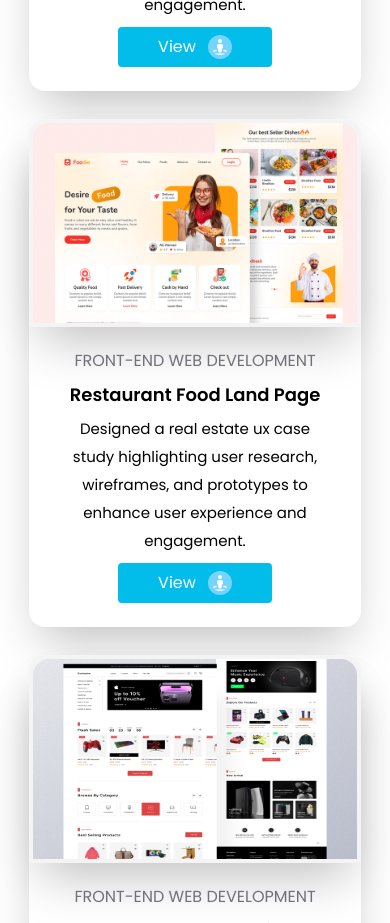
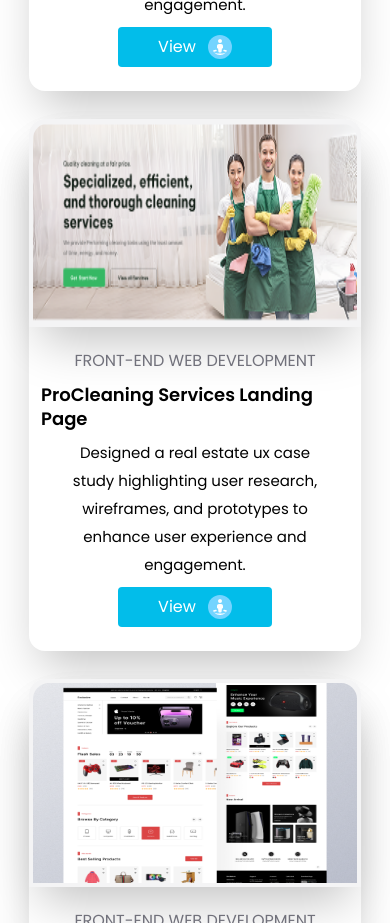
Before and after one commit to DsDigitalz/MyPortfolio-Project, a React (Vite) app: page / in a window 390 px wide. Shown: the part 6440-7363 px from the top of the page. Built offline with nearby package versions, Linux system fonts and the light colour scheme.

Commit message:
modified Portfolio.jsx

```diff
--- a/src/Components/Contact.jsx
+++ b/src/Components/Contact.jsx
@@ -84,7 +84,7 @@ export default function Contact() {
                 <a href="https://www.facebook.com/daniel.sanu.16/">
                   <FaFacebook className="cursor-pointer active:text-[#02BDEA]" />
                 </a>
-                <a href="https://x.com/settings/profile">
+                <a href="https://x.com/daniel_san4975">
                   <BsTwitterX className="cursor-pointer active:text-[#02BDEA]" />
                 </a>
                 <a href="https://www.linkedin.com/in/daniel-sanu-b89298374?utm_source=share&utm_campaign=share_via&utm_content=profile&utm_medium=android_app">
--- a/src/Components/Hero.jsx
+++ b/src/Components/Hero.jsx
@@ -38,8 +38,8 @@ export default function Hero() {
         <div className="mt-10 lg:mt-0  font-semibold text-[40px] flex flex-col items-center lg:items-start pb-5 lg:flex-1 lg:flex lg:flex-col    ">
           <div className="  w-full  lg:flex- lg:text-left">
             <div className="  lg:flex-none text-center lg:text-left ">
-              <h1 className="lg:text-[50px] ">Hi, I'm</h1>
-              <h1 className="lg:text-[50px] text-[#02BDEA]">Daniel Sanu</h1>
+              <h1 className="lg:text-[50px] xl:text-[60px]">Hi, I'm</h1>
+              <h1 className="lg:text-[50px] text-[#02BDEA] xl:text-[64px]">Daniel Sanu</h1>
             </div>
           </div>
           <p className="fade_text text-[16px] w-[70%] mt-3 text-center lg:text-left sm: lg:text-[18px] lg:w-full ">
@@ -54,7 +54,7 @@ export default function Hero() {
             <a href="https://www.facebook.com/daniel.sanu.16/">
               <FaFacebook className="cursor-pointer active:text-[#02BDEA]" />
             </a>
-            <a href="https://x.com/settings/profile">
+            <a href="https://x.com/daniel_san4975">
               <BsTwitterX className="cursor-pointer active:text-[#02BDEA]" />
             </a>
             <a href="https://www.linkedin.com/in/daniel-sanu-b89298374?utm_source=share&utm_campaign=share_via&utm_content=profile&utm_medium=android_app">
--- a/src/Components/Portfolio.jsx
+++ b/src/Components/Portfolio.jsx
@@ -127,7 +127,7 @@ export default function Portfolio() {
               <div className="shadow-2xl p-1 w-full bg-zinc-100 rounded-t-2xl">
                 <div>
                   <img
-                    src="food.png"
+                    src="Hero.png"
                     alt=""
                     className="rounded-t-2xl w-full h-50"
                   />
@@ -136,7 +136,7 @@ export default function Portfolio() {
               <div className="flex flex-col gap-2 items-center p-3">
                 <p className="text-zinc-500">FRONT-END WEB DEVELOPMENT</p>
                 <h1 className="font-semibold text-2xl text-[18px]">
-                  Restaurant Food Land Page
+                  ProCleaning Services Landing Page
                 </h1>
                 <p className="text-center w-[85%] text-[15px]">
                   Designed a real estate ux case study highlighting user
@@ -145,7 +145,7 @@ export default function Portfolio() {
                 </p>
                 <button className="bg-[#02BDEA] text-white rounded px-10 py-1.5 cursor-pointer active:bg-[#50cbea] flex items-center gap-3 justify-center">
                   <a
-                    href="https://foodienet.netlify.app/"
+                    href="https://procleaningservices.netlify.app/"
                     className="flex items-center gap-3"
                   >
                     View
```
Also changed, not shown: public/Hero.png (added).
